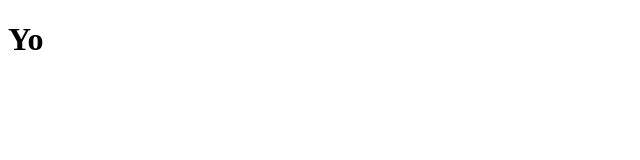
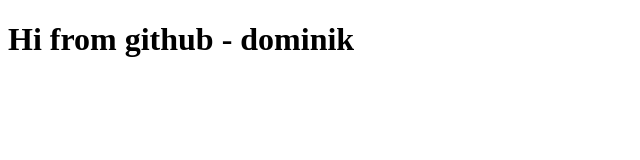
Before and after one commit to DominikChally/secoms319, a plain HTML site: page index.html in a window 1280 px wide. Shown: the whole page, without its empty margins (0-640 px from the left). Drawn offline with Linux system fonts and the light colour scheme.

Commit message:
Changed html

```diff
--- a/index.html
+++ b/index.html
@@ -7,6 +7,6 @@
     <title>Document</title>
 </head>
 <body>
-    <h1>Yo</h1>
+    <h1>Hi from github - dominik</h1>
 </body>
 </html>
```
